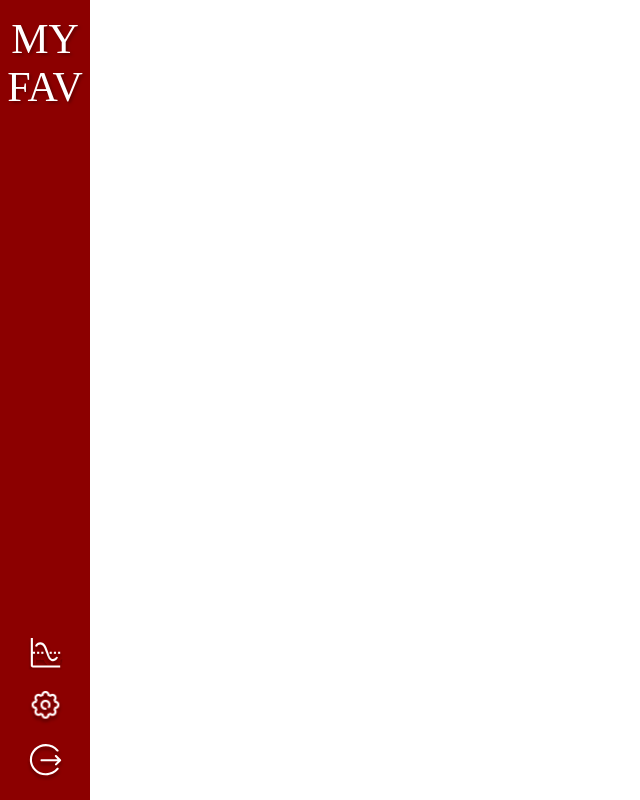
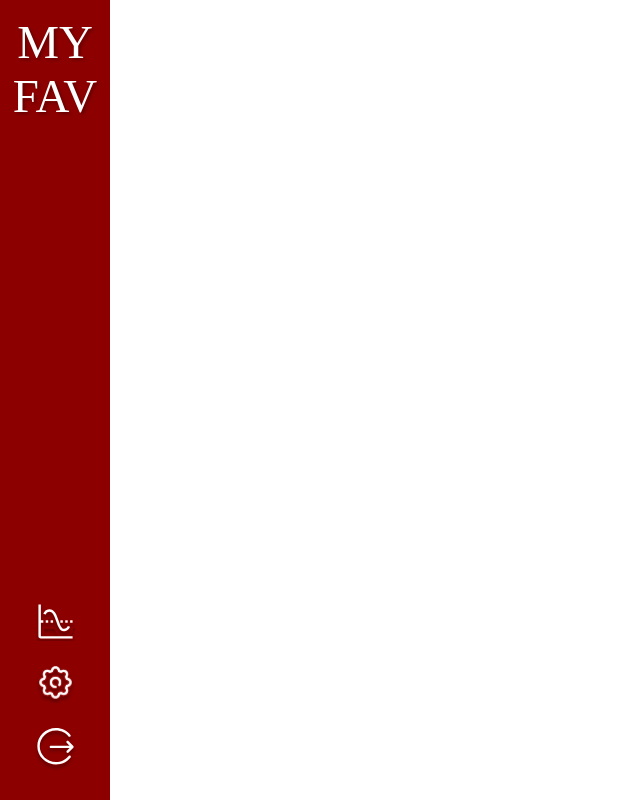
Before and after one commit to onmay16/my-fav, a React (Create React App) app in the folder frontend/: page /nav in a window 1280 px wide. Shown: the whole page, without its empty margins (0-640 px from the left). Built offline with nearby package versions, Linux system fonts and the light colour scheme.

Commit message:
update: design

```diff
--- a/frontend/src/components/LogoRed/LogoRed.css
+++ b/frontend/src/components/LogoRed/LogoRed.css
@@ -1,6 +1,6 @@
 .Logo {
-    width: 115px;
-    height: 55px;
+    width: 175px;
+    height: 80px;
     padding-top: 20px;
     padding-left: 20px;
     cursor: pointer;
--- a/frontend/src/components/Nav/Nav.css
+++ b/frontend/src/components/Nav/Nav.css
@@ -6,7 +6,7 @@
 
 .nav-bar {
     background-color: #8C0000;
-    width: 90px;
+    width: 110px;
     height: 100vh;
     display: flex;
     flex-direction: column;
@@ -16,7 +16,7 @@
 
 .logo-white {
     font-family: Chicle;
-    font-size: 42px;
+    font-size: 47px;
     color: white;
     padding-top: 15px;
     text-shadow: 2px 2px 3px #640000;
@@ -27,28 +27,28 @@
 .icons {
     display: flexbox;
     text-align: center;
-    padding-bottom: 15px;
+    padding-bottom: 25px;
 }
 
 .icon-chart {
-    width: 37px;
-    height: 37px;
+    width: 43px;
+    height: 43px;
     display: inline-block;
     cursor: pointer;
 }
 
 .icon-settings {
-    width: 37px;
-    height: 37px;
+    width: 43px;
+    height: 43px;
     display: inline-block;
-    padding-top: 12px;
+    padding-top: 15px;
     cursor: pointer;
 }
 
 .signout {
-    width: 37px;
-    height: 37px;
+    width: 43px;
+    height: 43px;
     display: inline-block;
-    padding-top: 14px;
+    padding-top: 17px;
     cursor: pointer;
 }
--- a/frontend/src/pages/Signup/Signup.css
+++ b/frontend/src/pages/Signup/Signup.css
@@ -28,8 +28,8 @@ div{
 
 .wrapper {
     display: grid;
-    grid-template-columns: 0.3fr 350px 0.05fr 1.5fr 0.2fr;
-    padding-top: 65px;
+    grid-template-columns: 0.3fr 1fr 0.2fr 1fr 0.3fr;
+    padding-top: 100px;
 }
 
 .signup {
@@ -40,7 +40,7 @@ div{
 .signup-text {
     font-family: Chicle;
     font-size: 64px;
-    padding-bottom: 50px;
+    padding-bottom: 20px;
 }
 
 .signup-components {
@@ -78,13 +78,13 @@ div{
 }
 
 .signin-btn {
-    width: 100px;
-    height: 50px;
+    width: 150px;
+    height: 65px;
     margin-top: 28px;
     margin-right: 25px;
-    border: 3px solid #AF0000;
+    border: 3.5px solid #AF0000;
     border-radius: 50px;
     font-family: Chicle;
-    font-size: 23px;
+    font-size: 30px;
     color: #952222;
 }
--- a/frontend/src/pages/Signup/Signup.js
+++ b/frontend/src/pages/Signup/Signup.js
@@ -95,9 +95,13 @@ function Signup() {
                         <div className='signup-text'>Share your mood.</div>
                         <div className='signup-components'>
                             <div className='text-box'><Form text={text[0]} type='text' value={nickname} onChange={nicknameHandler} /></div>
+                            <br />
                             <div className='text-box'><Form text={text[1]} type='email' value={email} onChange={emailHandler} /></div>
+                            <br />
                             <div className='text-box'><Form text={text[2]} type='password' value={password} onChange={passwordHandler} /></div>
+                            <br />
                             <div className='text-box'><Form text={text[3]} type='password' value={password2} onChange={password2Handler} /></div>
+                            <br />
                             <div className='btns'>
                                 <button className='signup-btn' type='submit' onClick={onClick}>SIGN UP</button>
                                 <button><img className='google' src={google} /></button>
--- a/frontend/src/pages/Splash/Splash.css
+++ b/frontend/src/pages/Splash/Splash.css
@@ -1,12 +1,12 @@
 .join {
-    width: 148px;
-    height: 50px;
+    width: 190px;
+    height: 65px;
     margin-top: 28px;
     margin-right: 25px;
-    border: 3px solid #AF0000;
+    border: 3.5px solid #AF0000;
     border-radius: 50px;
     font-family: Chicle;
-    font-size: 23px;
+    font-size: 30px;
     color: #952222;
     cursor: pointer;
 }
```
